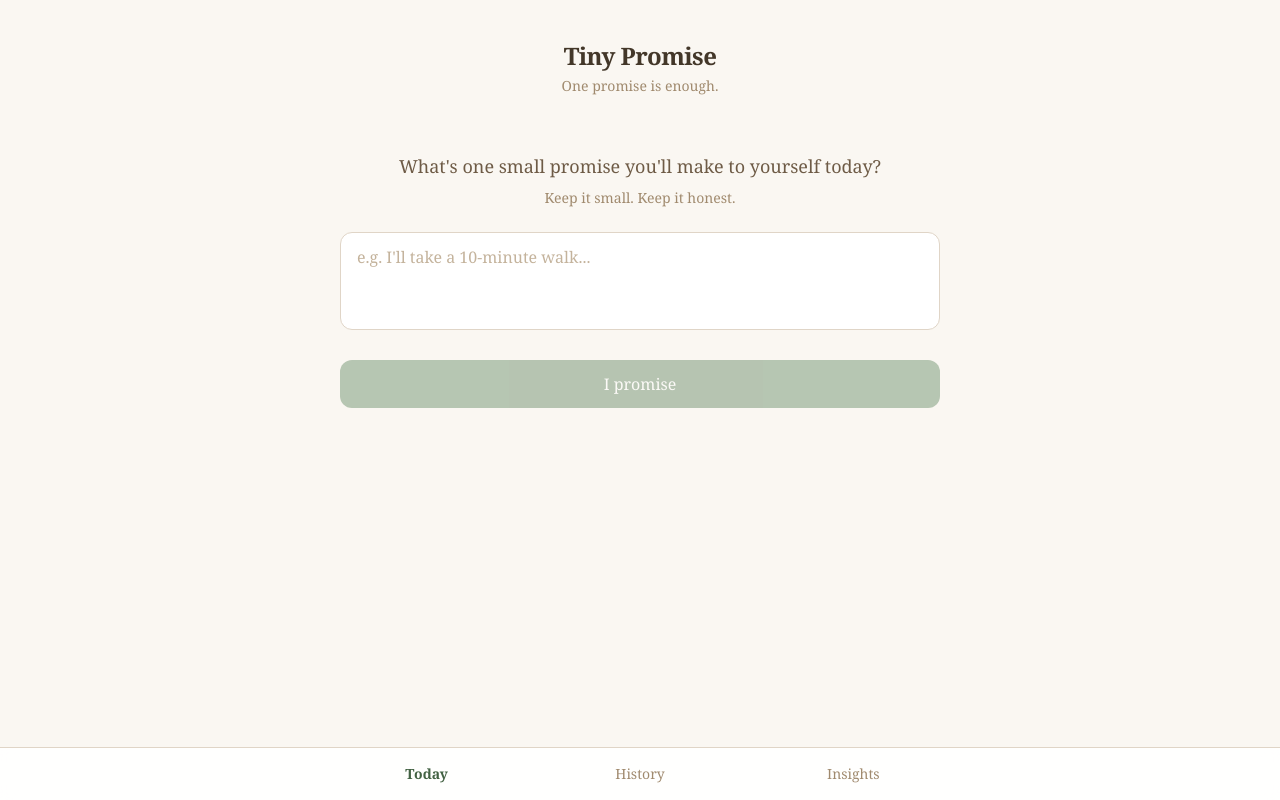
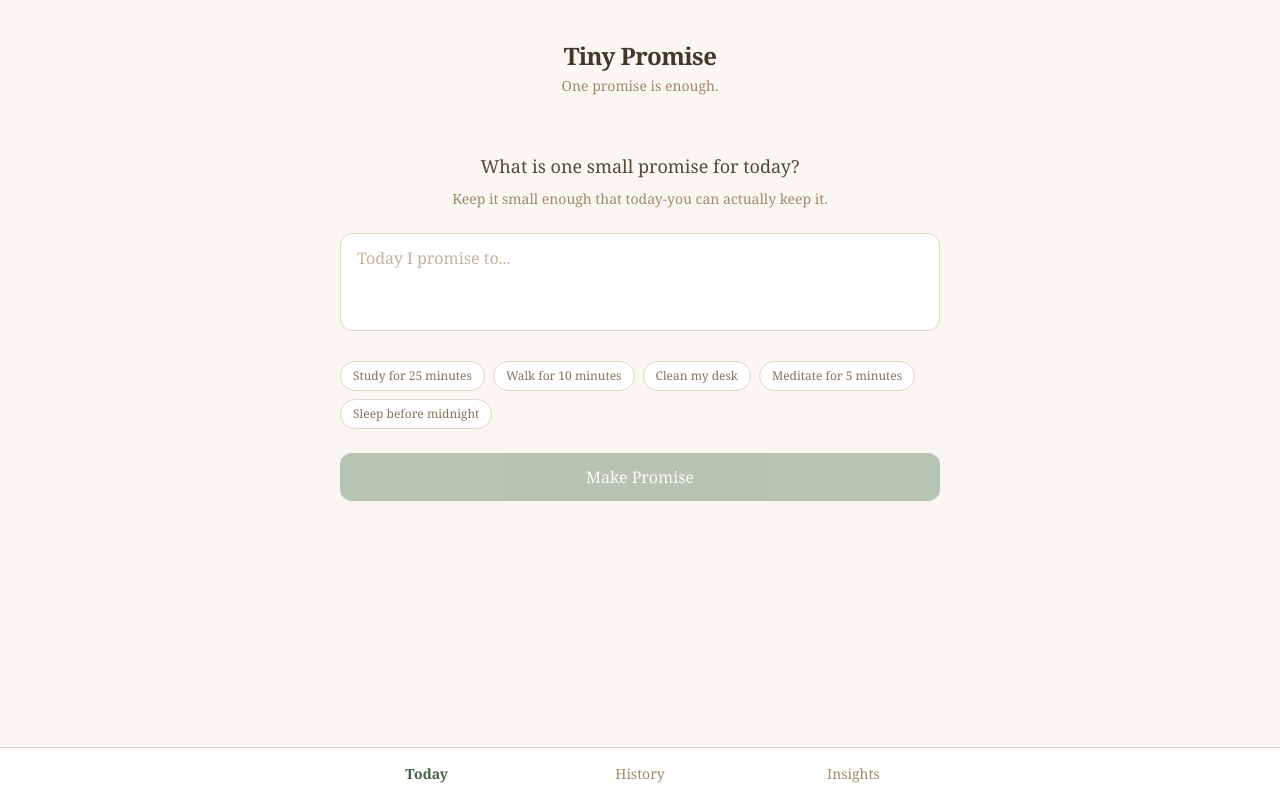
Before and after one commit to sawyairhtet/Tiny-Promise, a Next.js app: page / in a window 1280 px wide. Built offline with nearby package versions, Linux system fonts and the light colour scheme.

Commit message:
v04 - refactor: update PromiseForm props and enhance user experience with example prompts

```diff
--- a/src/app/page.tsx
+++ b/src/app/page.tsx
@@ -66,7 +66,7 @@ export default function HomePage() {
 
   return (
     <div className="pt-8">
-      {phase === "new" && <PromiseForm onSubmit={handleCreate} />}
+      {phase === "new" && <PromiseForm onCreate={handleCreate} />}
       {phase === "pending" && promise && (
         <TodayPromiseCard promise={promise} onCheckIn={handleCheckIn} />
       )}
--- a/src/components/PromiseForm.tsx
+++ b/src/components/PromiseForm.tsx
@@ -2,46 +2,67 @@
 
 import { useState } from "react";
 
-interface PromiseFormProps {
-  onSubmit: (text: string) => void;
-}
+type PromiseFormProps = {
+  onCreate: (text: string) => void;
+};
 
-export default function PromiseForm({ onSubmit }: PromiseFormProps) {
+const examples = [
+  "Study for 25 minutes",
+  "Walk for 10 minutes",
+  "Clean my desk",
+  "Meditate for 5 minutes",
+  "Sleep before midnight",
+];
+
+export default function PromiseForm({ onCreate }: PromiseFormProps) {
   const [text, setText] = useState("");
 
   function handleSubmit(e: React.FormEvent) {
     e.preventDefault();
-    if (!text.trim()) return;
-    onSubmit(text.trim());
-    setText("");
+    const trimmed = text.trim();
+    if (!trimmed) return;
+    onCreate(trimmed);
   }
 
   return (
     <form onSubmit={handleSubmit} className="space-y-6">
       <div className="text-center space-y-2">
-        <p className="text-warm-600 text-lg">
-          What&apos;s one small promise you&apos;ll make to yourself today?
+        <p className="text-warm-700 text-lg leading-relaxed">
+          What is one small promise for today?
         </p>
         <p className="text-warm-400 text-sm">
-          Keep it small. Keep it honest.
+          Keep it small enough that today-you can actually keep it.
         </p>
       </div>
 
       <textarea
         value={text}
         onChange={(e) => setText(e.target.value)}
-        placeholder="e.g. I'll take a 10-minute walk..."
+        placeholder="Today I promise to..."
         rows={3}
         maxLength={200}
         className="w-full rounded-xl border border-warm-200 bg-white px-4 py-3 text-warm-800 placeholder:text-warm-300 focus:outline-none focus:ring-2 focus:ring-sage-300 focus:border-transparent resize-none"
       />
+
+      <div className="flex flex-wrap gap-2">
+        {examples.map((example) => (
+          <button
+            key={example}
+            type="button"
+            onClick={() => setText(example)}
+            className="rounded-full border border-warm-200 bg-white px-3 py-1.5 text-xs text-warm-500 transition-colors hover:border-sage-300 hover:text-sage-600"
+          >
+            {example}
+          </button>
+        ))}
+      </div>
 
       <button
         type="submit"
         disabled={!text.trim()}
         className="w-full rounded-xl bg-sage-500 py-3 text-white font-medium transition-colors hover:bg-sage-600 disabled:opacity-40 disabled:cursor-not-allowed"
       >
-        I promise
+        Make Promise
       </button>
     </form>
   );
```
